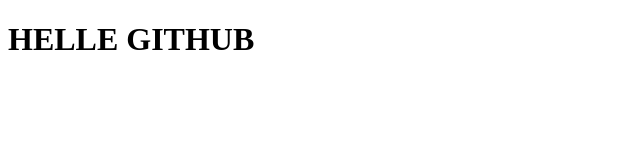
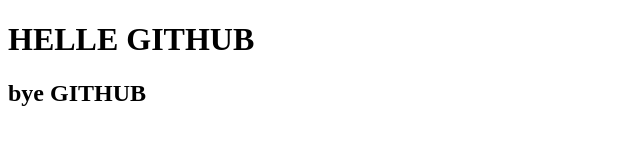
Before and after one commit to developermurad0ff/___murad0ff, a plain HTML site: page index.html in a window 1280 px wide. Shown: the whole page, without its empty margins (0-640 px from the left). Drawn offline with Linux system fonts and the light colour scheme.

Commit message:
added h2 tag

```diff
--- a/index.html
+++ b/index.html
@@ -7,5 +7,6 @@
 </head>
 <body>
     <h1>HELLE GITHUB</h1>
+    <h2>bye GITHUB</h2>
 </body>
 </html>
```
